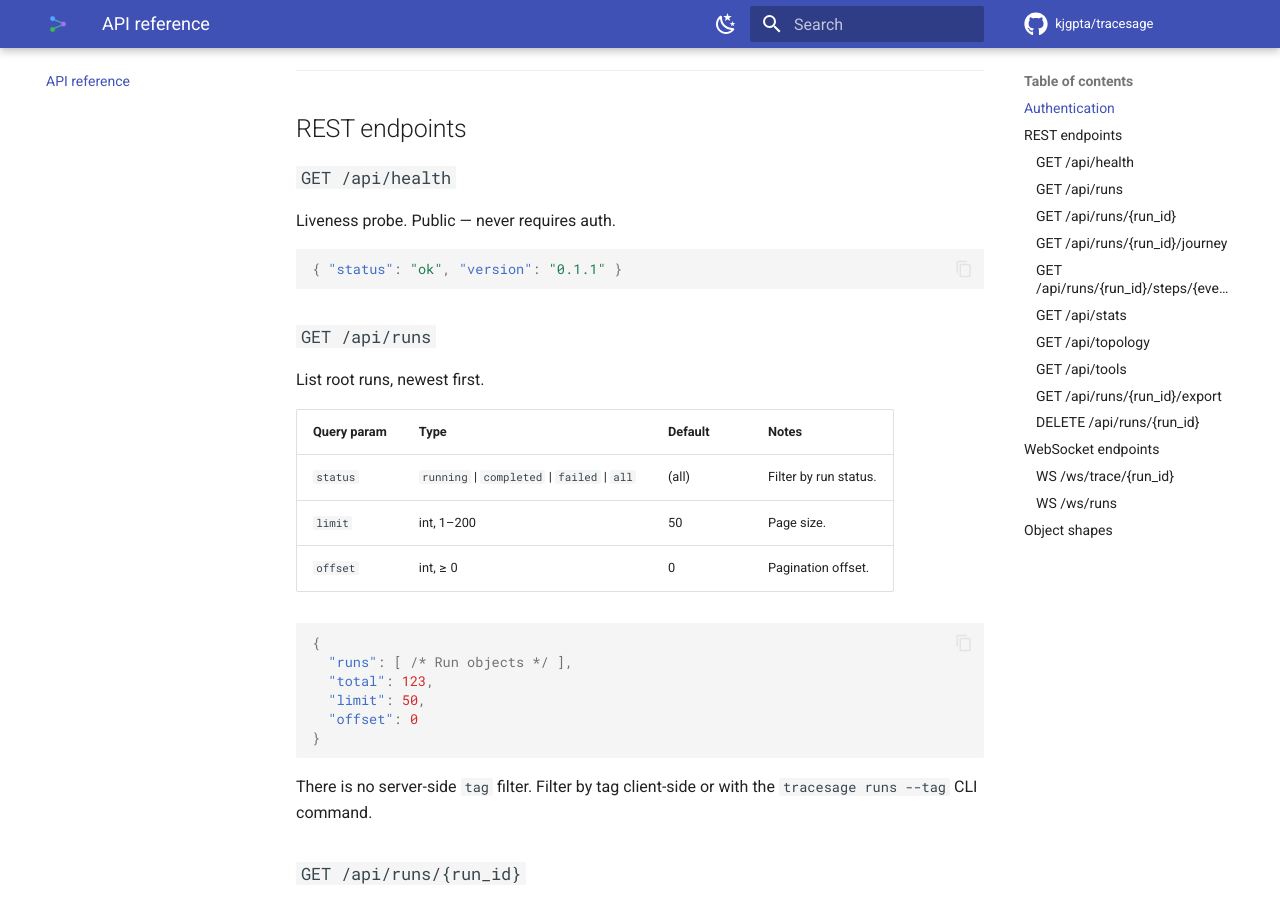
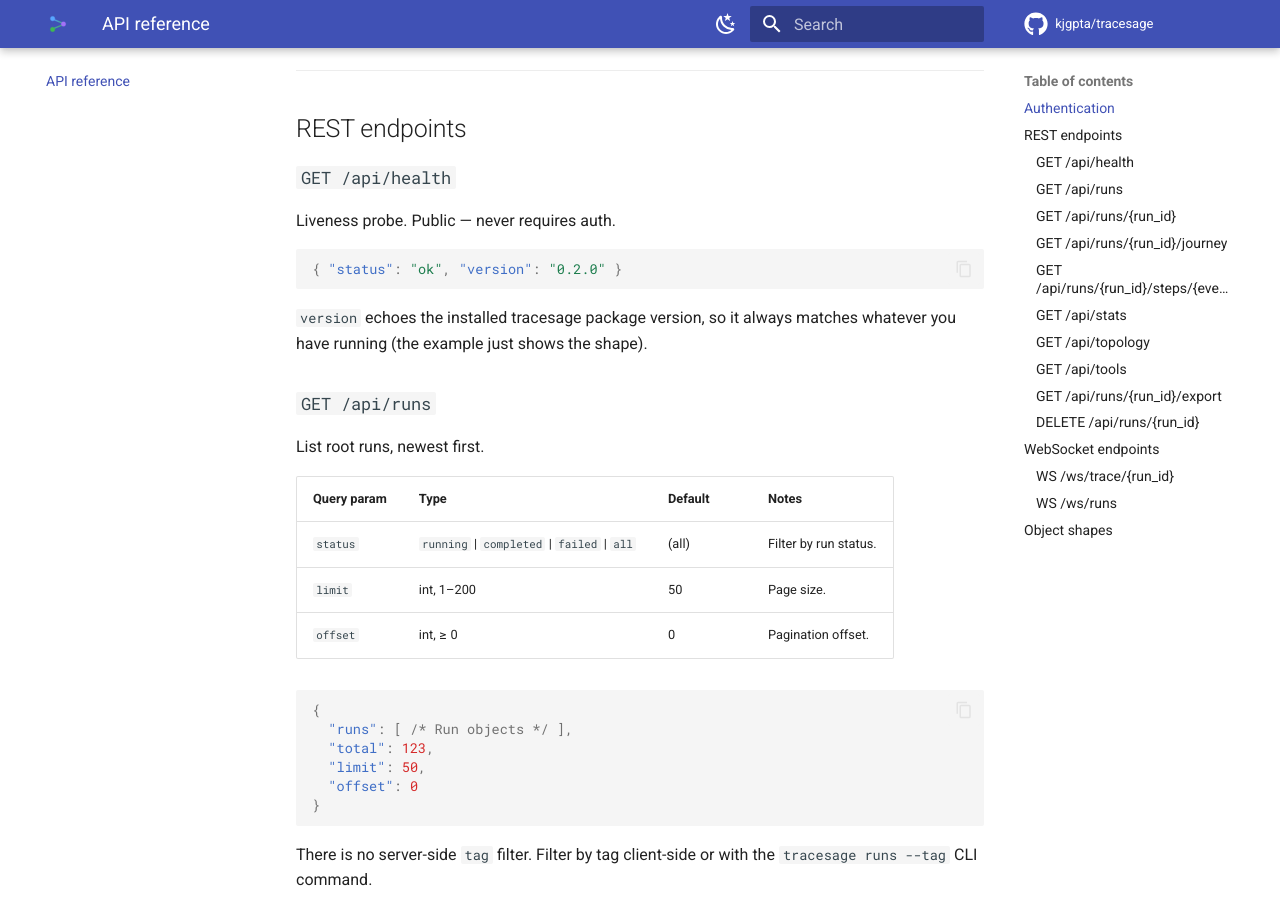
Before and after one commit to kjgpta/tracesage, an MkDocs documentation site: the page built from docs/api.md, in a window 1280 px wide and 900 px high, scrolled down 844 px. Built offline with MkDocs 1.6.1 and Material for MkDocs 9.7.7, drawn with Linux system fonts in a browser that asks for light colours; comment, search, counter and statistics services are not loaded.

Commit message:
docs: refresh stale version examples in api/cli docs
/api/health and 'tracesage version' examples showed 0.1.1; bump to 0.2.0 and note
they echo the installed version so they don't read as a fixed claim.

Co-Authored-By: Claude Opus 4.8 (1M context) <noreply@anthropic.com>

````diff
--- a/docs/api.md
+++ b/docs/api.md
@@ -42,8 +42,11 @@ A failed WebSocket handshake is closed with code `4401`.
 Liveness probe. Public — never requires auth.
 
 ```json
-{ "status": "ok", "version": "0.1.1" }
+{ "status": "ok", "version": "0.2.0" }
 ```
+
+`version` echoes the installed tracesage package version, so it always matches
+whatever you have running (the example just shows the shape).
 
 ### `GET /api/runs`
 
````
Also changed, not shown: docs/cli.md (+1 -1 lines).
